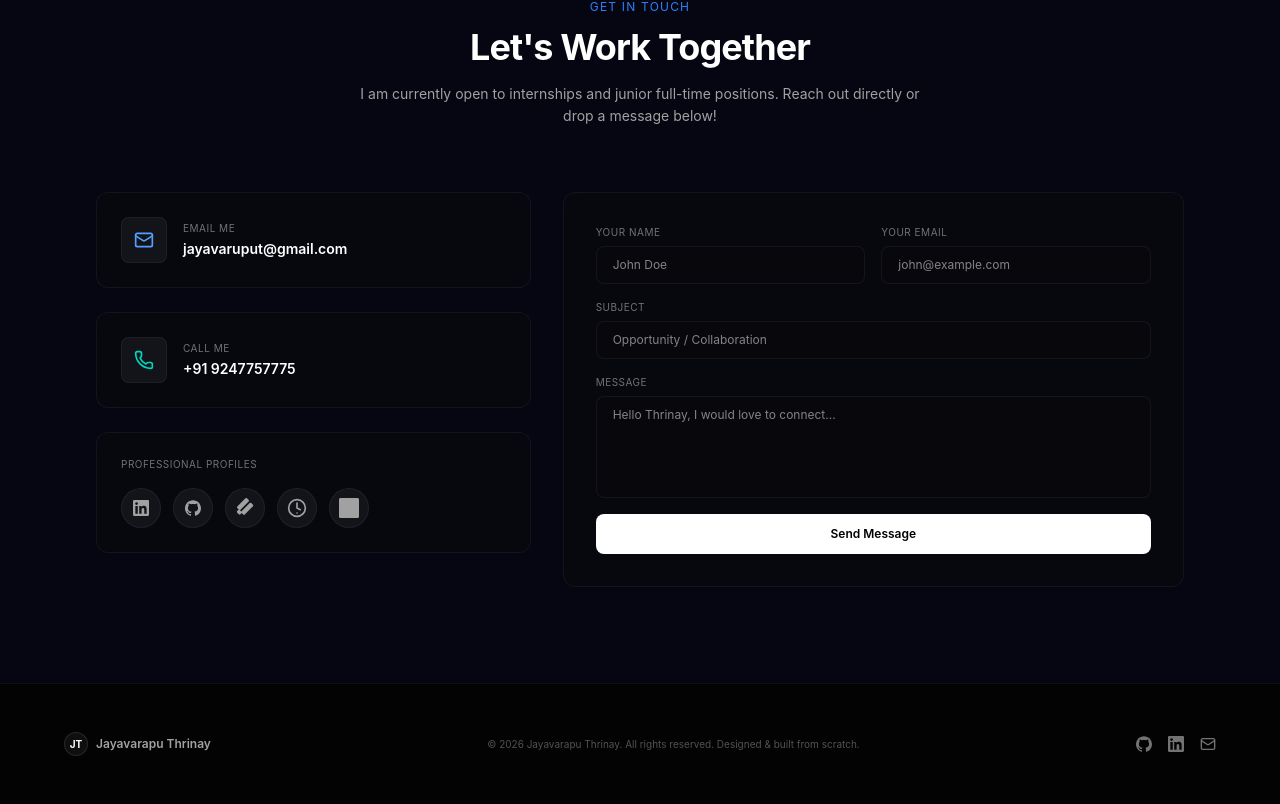
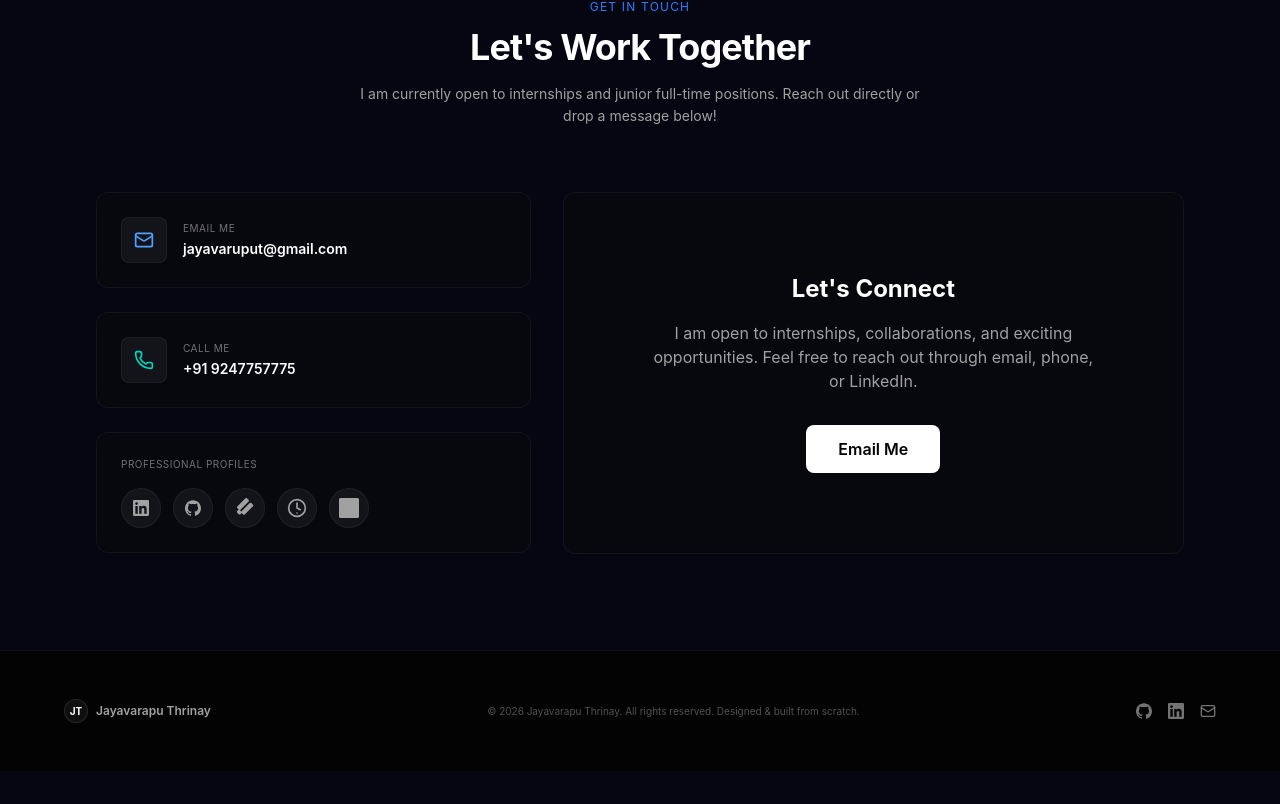
Before and after one commit to Thrinay-creator/thrinay-portfolio, a Next.js app: page / in a window 1280 px wide. Shown: the part 8112-8916 px from the top of the page. After the commit the page ends 8883 px from the top, so only its background shows below. Built offline with nearby package versions, Linux system fonts and the light colour scheme.

Commit message:
Remove contact form

```diff
--- a/src/components/Contact.tsx
+++ b/src/components/Contact.tsx
@@ -145,69 +145,23 @@ export default function Contact() {
         <div className="lg:col-span-7">
           <SpotlightCard className="p-8" glowColor="rgba(255, 255, 255, 0.02)">
 
-              <form
-  action="mailto:jayavaruput@gmail.com"
-  method="POST"
-  encType="text/plain"
-  className="space-y-4"
->
-  <div className="grid grid-cols-1 sm:grid-cols-2 gap-4">
-    <div className="flex flex-col gap-1.5">
-      <label className="text-[10px] font-mono text-neutral-500 uppercase tracking-wider">
-        Your Name
-      </label>
-      <input
-        type="text"
-        name="name"
-        placeholder="John Doe"
-        className="px-4 py-2.5 rounded-lg border border-white/5 bg-neutral-950/40 text-xs text-white"
-      />
-    </div>
+                        <div className="text-center py-12">
+            <h3 className="text-2xl font-bold text-white mb-4">
+              Let's Connect
+            </h3>
 
-    <div className="flex flex-col gap-1.5">
-      <label className="text-[10px] font-mono text-neutral-500 uppercase tracking-wider">
-        Your Email
-      </label>
-      <input
-        type="email"
-        name="email"
-        placeholder="john@example.com"
-        className="px-4 py-2.5 rounded-lg border border-white/5 bg-neutral-950/40 text-xs text-white"
-      />
-    </div>
-  </div>
+            <p className="text-neutral-400 mb-8 max-w-md mx-auto">
+              I am open to internships, collaborations, and exciting opportunities.
+              Feel free to reach out through email, phone, or LinkedIn.
+            </p>
 
-  <div className="flex flex-col gap-1.5">
-    <label className="text-[10px] font-mono text-neutral-500 uppercase tracking-wider">
-      Subject
-    </label>
-    <input
-      type="text"
-      name="subject"
-      placeholder="Opportunity / Collaboration"
-      className="px-4 py-2.5 rounded-lg border border-white/5 bg-neutral-950/40 text-xs text-white"
-    />
-  </div>
-
-  <div className="flex flex-col gap-1.5">
-    <label className="text-[10px] font-mono text-neutral-500 uppercase tracking-wider">
-      Message
-    </label>
-    <textarea
-      name="message"
-      rows={5}
-      placeholder="Hello Thrinay, I would love to connect..."
-      className="px-4 py-2.5 rounded-lg border border-white/5 bg-neutral-950/40 text-xs text-white resize-none"
-    />
-  </div>
-
-  <button
-    type="submit"
-    className="w-full py-3 rounded-lg bg-white text-black font-semibold text-xs"
-  >
-    Send Message
-  </button>
-</form>
+              <a
+                href="mailto:jayavaruput@gmail.com"
+                className="inline-block px-8 py-3 rounded-lg bg-white text-black font-semibold hover:bg-neutral-200 transition-all"
+              >
+                Email Me
+              </a>
+</div>
 
           </SpotlightCard>
         </div>
```
